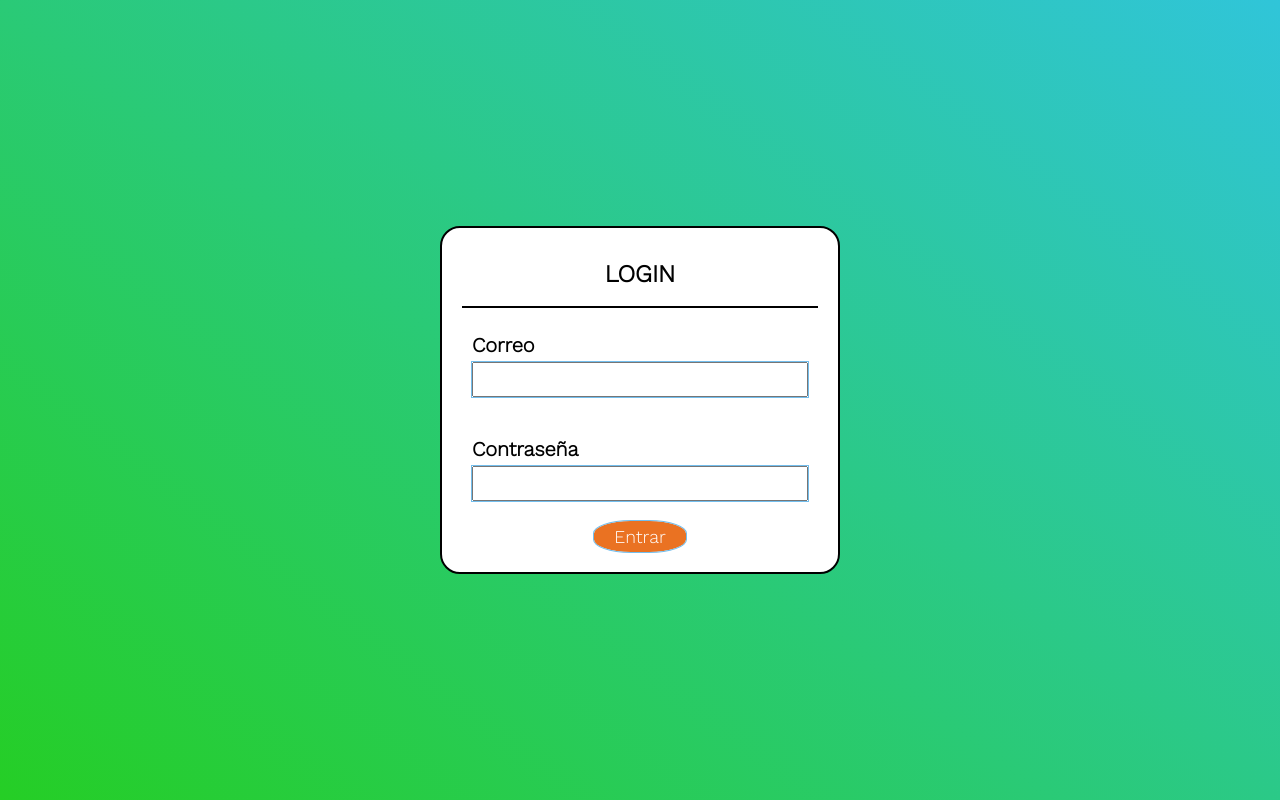
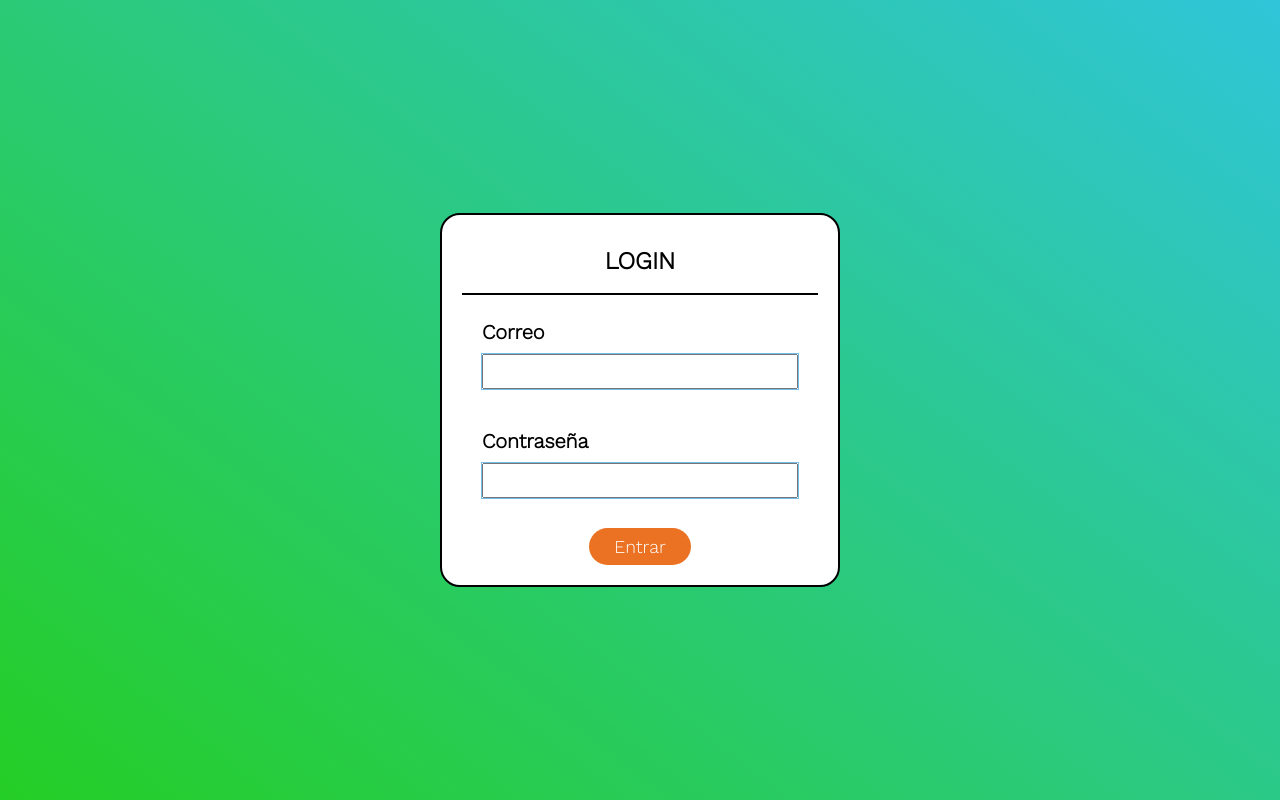
Before and after one commit to EdgarMarcoss/ProjectRestaurant, a PHP site: page / in a window 1280 px wide. Run offline with PHP 8.4, Linux system fonts and the light colour scheme.

Commit message:
inicio (estilo) login 07/11/2022

```diff
--- a/css/styles.css
+++ b/css/styles.css
@@ -64,7 +64,7 @@
     width: 100%;
 }
 .contenido form {
-    padding: 0 10px;
+    padding: 0 20px;
     display: flex;
     flex-wrap: wrap;
     flex-direction: row;
@@ -78,8 +78,8 @@
 .contenido form div:first-child {
     padding-top: 30px;
 }
-.contenido form div:last-child {
-    padding-bottom: 30px;
+.contenido form div:nth-child(2) {
+    margin-bottom: 10px;
 }
 .contenido form label {
     display: block;
@@ -87,7 +87,7 @@
     font-weight: 600;
     font-size: 20px;
     /* width: 10px; */
-    margin-bottom: 5px;
+    margin-bottom: 10px;
 }
 .contenido form input {
     font-size: 18px;
@@ -100,15 +100,16 @@
     width: fit-content !important;
     background-color: rgb(234, 114, 34);
     color: white;
-    padding: 5px 20px;
+    padding: 8px 25px;
     border: none;
-    border-radius: 40%;
+    outline: none;
+    border-radius: 20px;
 }
 
-.btn-login:hover, .btn-login:target {
+.contenido form input.btn-login:hover {
     border: none;
     outline: none;
-
+    background-color: rgb(202, 98, 29);
 }
 
 /* FIN LOGIN */
```
